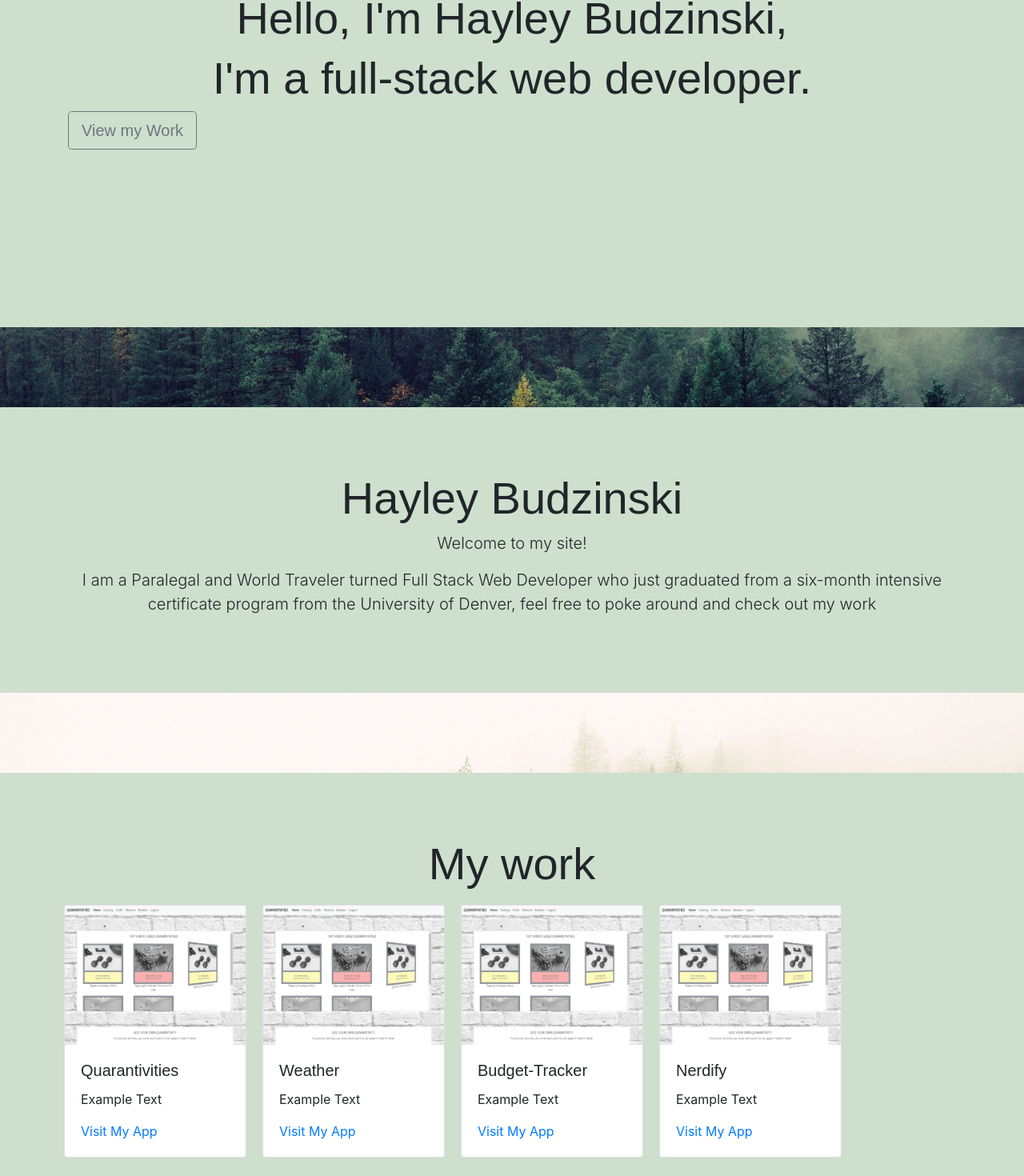
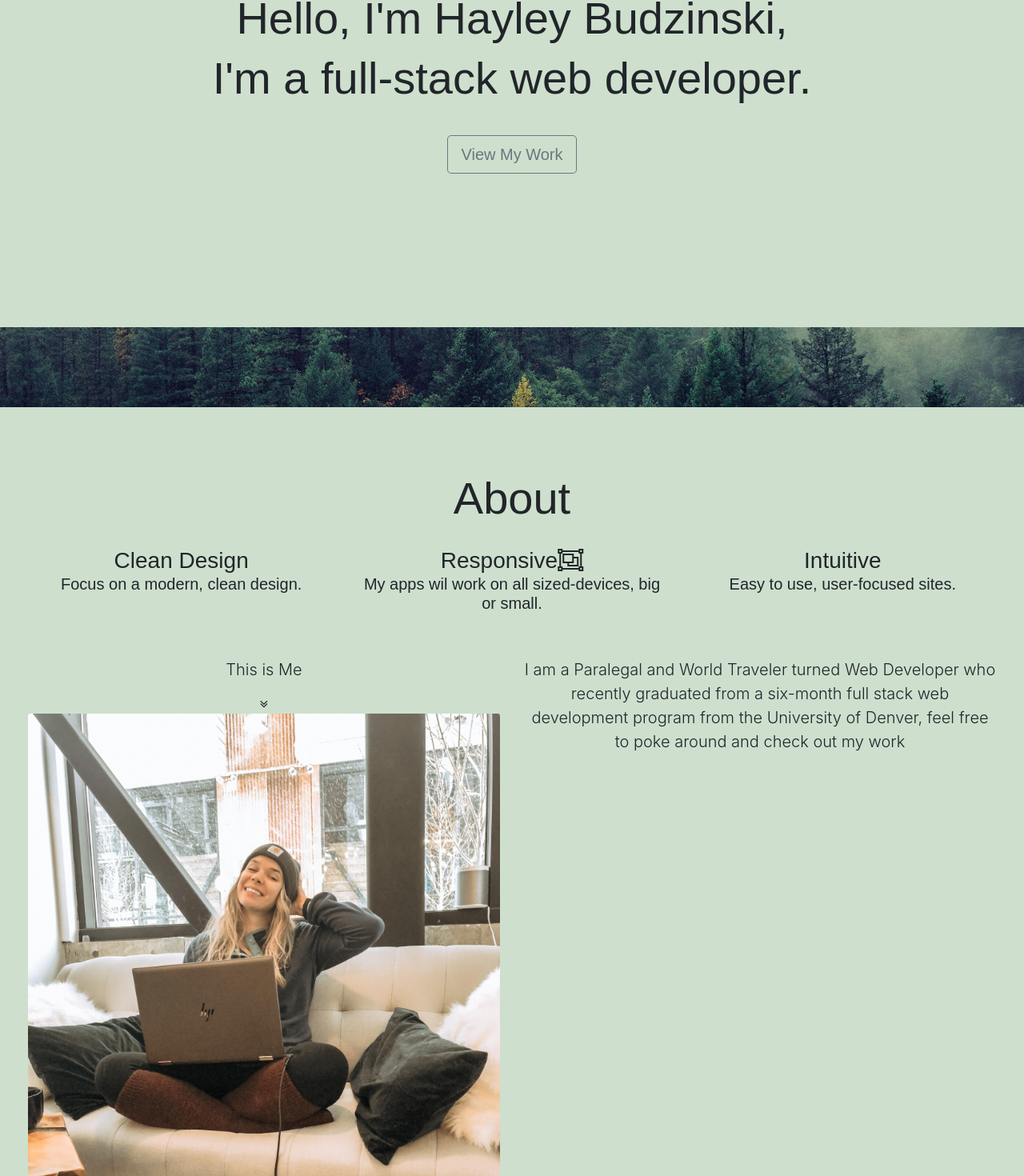
Before and after one commit to hmbudzinski/React-Portfolio, a React (Create React App) app in the folder portfolio/: page / in a window 1280 px wide. Shown: the part 152-1622 px from the top of the page at 80% size. Built offline with nearby package versions, Linux system fonts and the light colour scheme; a web font is replaced by a local one.

Commit message:
formatting and contact info

```diff
--- a/portfolio/src/components/AboutMe/index.js
+++ b/portfolio/src/components/AboutMe/index.js
@@ -1,14 +1,41 @@
 import React from "react";
+import "../../styles/home.css"
+import MyImage from "../../styles/Comp.jpg"
 
 export function AboutMe() {
 
   return (
     <div className="jumbotron jumbotron-fluid">
-    <div className="container">
-        <h1 className="display-4 text-center">Hayley Budzinski</h1>
-        <p className="lead text-center">Welcome to my site!</p>
-        <p className="lead text-center">I am a Paralegal and World Traveler turned Full Stack Web Developer who just graduated from a six-month intensive certificate program from the University of Denver, feel free to poke around and check out my work</p>
-    </div>
+        <h1 className="co-lg display-4 text-center">About</h1>
+
+        <div className="row">
+          <h3 className="col-md">
+            Clean Design
+            <i className="fa fa-drafting-compass"></i>
+            <h5>Focus on a modern, clean design.</h5>
+          </h3>
+          <h3 className="col-md">
+            Responsive
+            <i className="fa fa-object-group"></i>
+            <h5>My apps wil work on all sized-devices, big or small.</h5>
+          </h3>
+          <h3 className="col-md">
+            Intuitive
+            <i className="far fa-lightbulb"></i>
+            <h5>Easy to use, user-focused sites.</h5>
+          </h3>
+        </div>
+
+        <div className="row">
+        <div className="col-md text-center">
+        <p className="lead text-center">This is Me</p>
+        <i className="fa fa-angle-double-down"></i>
+        <img src={MyImage} className="card-img-top" alt="Me"></img>
+        </div>
+        <div className="col-md">
+        <p className="lead text-center">I am a Paralegal and World Traveler turned Web Developer who recently graduated from a six-month full stack web development program from the University of Denver, feel free to poke around and check out my work</p>
+        </div>
+        </div>
     </div>
   )
 }
--- a/portfolio/src/components/Contact/index.js
+++ b/portfolio/src/components/Contact/index.js
@@ -1,11 +1,12 @@
 import React from "react";
+import "../../styles/home.css"
 
 export function Contact() {
 
   return (
     <div className="jumbotron jumbotron-fluid">
     <div className="container">
-        <h1 className="display-4 text-center">Want to collab on a project? Contact me below!</h1>
+        <h3 className="text-center">Want to collab on a project? Contact me below!</h3>
         {/* <form action="https://mailthis.to/@gmail.com"
         method="POST"> */}
         <input type="text" className="form-control" placeholder="Full Name" name="name"></input>
@@ -15,6 +16,17 @@ export function Contact() {
         </div>
         <button type="submit" onClick="">Send</button>
         {/* </form> */}
+        <div id="contact-box">
+          <h3 className="text-center">Or you can reach me through the following methods:
+          </h3>
+          <h4>Email: hayleybudzinski@gmail.com</h4>
+          <h4> LinkedIn:
+          <a href="https://vast-hamlet-59362.herokuapp.com/" class="card-link"> www.linkedin.com/in/hayley-budzinski</a>
+          </h4>
+          <h4> GitHub:
+          <a href="https://github.com/hmbudzinski" class="card-link"> https://github.com/hmbudzinski</a>
+          </h4>
+        </div>
     </div>
     </div>
   )
--- a/portfolio/src/components/Landing/index.js
+++ b/portfolio/src/components/Landing/index.js
@@ -8,7 +8,9 @@ export function Landing() {
     <div className="container">
         <h1 className="display-4 text-center">Hello, I'm Hayley Budzinski,</h1>
         <h1 className="display-4 text-center">I'm a full-stack web developer.</h1>
-        <button className="btn-form btn btn-outline-secondary btn-lg">View my Work</button>
+        <div id="btn-container">
+        <button className="btn-form btn btn-outline-secondary btn-lg">View My Work</button>
+        </div>
     </div>
     </div>
   )
--- a/portfolio/src/components/Work/index.js
+++ b/portfolio/src/components/Work/index.js
@@ -7,7 +7,6 @@ function Work() {
 
   return (
     <div className="jumbotron jumbotron-fluid">
-    <div className="container">
         <h1 className="display-4 text-center">My work</h1>
         <div className="row">
         <div className="card">
@@ -44,7 +43,6 @@ function Work() {
         </div>
         </div>
     </div>
-    </div>
   )
 }
 
--- a/portfolio/src/styles/home.css
+++ b/portfolio/src/styles/home.css
@@ -9,6 +9,7 @@
     margin-top: 100px;
     margin-bottom: 100px;
     background-color: rgb(206, 223, 206);
+    text-align: center;
 }
 
 body {
@@ -26,3 +27,21 @@ body {
 .container{
     align-content: center;
 }
+
+.row{
+    margin-right: 10px;
+    margin-left: 10px;
+    padding-right: 10px;
+    padding-left: 10px;
+    padding-top: 20px;
+    padding-bottom: 20px;
+}
+
+#btn-container{
+    padding: 30px;
+    text-align: center;
+}
+
+#contact-box{
+    padding: 20px;
+}
```
Also changed, not shown: portfolio/src/styles/Comp.jpg (added).
